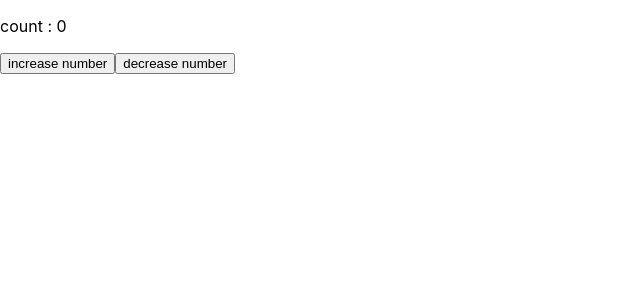
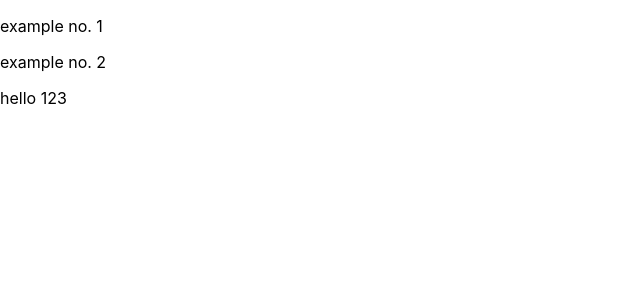
Before and after one commit to dykdeveloper/my-app, a React (Create React App) app: page / in a window 1280 px wide. Shown: the top 300 px of the page, without its empty margins (0-640 px from the left). Built offline with nearby package versions, Linux system fonts and the light colour scheme.

Commit message:
validation issue fix

```diff
--- a/src/App.js
+++ b/src/App.js
@@ -1,18 +1,12 @@
 import { Component } from "react";
 import "./App.css";
-// import FirstClass from './class_base_component/FirstClass'
-// import First from './function_base_component/First'
-// import Component1 from './class_lifecycle/Component'
-// import FunctionProp from './function_props/FunctionProp'
-// import FunctionValidate from './function_validation/FunctionValidate'
-// import FunctionEvent from './function_event/FunctionEvent'
-import UseState1 from './hook/UseState1'
-
-
-
-
-
-
+import FirstClass from "./class_base_component/FirstClass";
+import First from "./function_base_component/First";
+import Component1 from "./class_lifecycle/Component";
+import FunctionProp from "./function_props/FunctionProp";
+import FunctionValidate from "./function_validation/FunctionValidate";
+import FunctionEvent from "./function_event/FunctionEvent";
+import UseState1 from "./hook/UseState1";
 
 function App() {
   return (
@@ -21,9 +15,9 @@ function App() {
       {/* <First /> */}
       {/* <Component1 /> */}
       {/* <FunctionProp /> */}
-      {/* <FunctionValidate /> */}
+      <FunctionValidate />
       {/* <FunctionEvent /> */}
-      <UseState1 />
+      {/* <UseState1 /> */}
     </>
   );
 }
--- a/src/function_validation/FunctionValidate.js
+++ b/src/function_validation/FunctionValidate.js
@@ -1,19 +1,18 @@
-import React from 'react'
-import FunctionProp1 from './FunctionValidate1'
-
+import React from "react";
+import FunctionProp1 from "./FunctionValidate1";
 
 function FunctionValidate() {
-    const data ={
-        p1: "example",
-        p2: "3"
-    }
+  const data = {
+    p1: 'hello',
+    p2: 123,
+  };
 
-    return(
-        <>
-        <p>example no. 1</p>
-        <FunctionProp1  example={data} />
-        </>
-    )
- }
+  return (
+    <>
+      <p>example no. 1</p>
+      <FunctionProp1 example={data} />
+    </>
+  );
+}
 
- export default FunctionValidate
+export default FunctionValidate;
--- a/src/function_validation/FunctionValidate1.js
+++ b/src/function_validation/FunctionValidate1.js
@@ -1,19 +1,23 @@
-import React from 'react'
-import PropTypes from 'prop-types'
-
+import React from "react";
+import PropTypes from "prop-types";
 
 function FunctionValidate1(props) {
-    return(
-        <>
-        <p>example no. 2</p>
-        <p>{props.example.p1} {props.example.p2}</p>
-        </>
-    )
- }
 
- export default FunctionValidate1
+  return (
+    <>
+      <p>example no. 2</p>
+      <p>
+        {props.example.p1} {props.example.p2}
+      </p>
+    </>
+  );
+}
 
- FunctionValidate1.prototypes = {
-    p1: PropTypes.string,
-    p2: PropTypes.number.isRequired
- }
+export default FunctionValidate1;
+
+FunctionValidate1.propTypes = {
+  example: PropTypes.shape({
+    p1: PropTypes.string.isRequired,
+    p2: PropTypes.number.isRequired,
+  })
+};
--- a/src/hook/UseState1.js
+++ b/src/hook/UseState1.js
@@ -1,23 +1,22 @@
-import {React, useState} from 'react'
+import { React, useState } from "react";
 
 function StateHook() {
   let [count, setcount] = useState(0);
-    let increase = () =>{
+  let increase = () => {
     setcount(count + 1);
+  };
+  let decrease = () => {
+    if (count > 0) {
+      setcount(count - 1);
     }
-    let decrease = () =>{
-        if (count>0) {
-            setcount(count - 1)
-        }
-
-    }
-    return(
+  };
+  return (
     <>
       <p>count : {count}</p>
       <button onClick={increase}>increase number</button>
       <button onClick={decrease}>decrease number</button>
     </>
-    )
+  );
 }
 
 export default StateHook;
```
Lines whose indentation alone changed are shown as unchanged.
